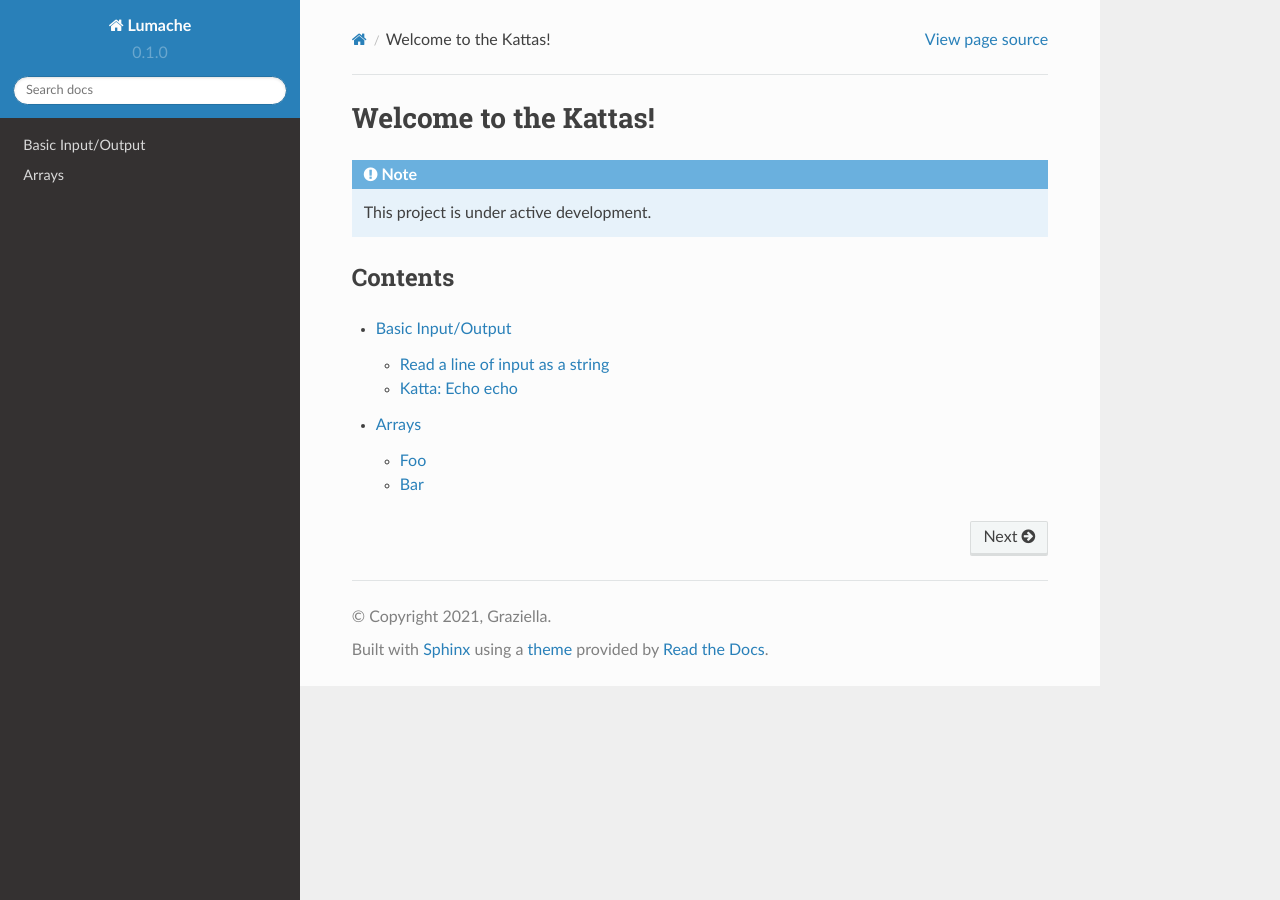
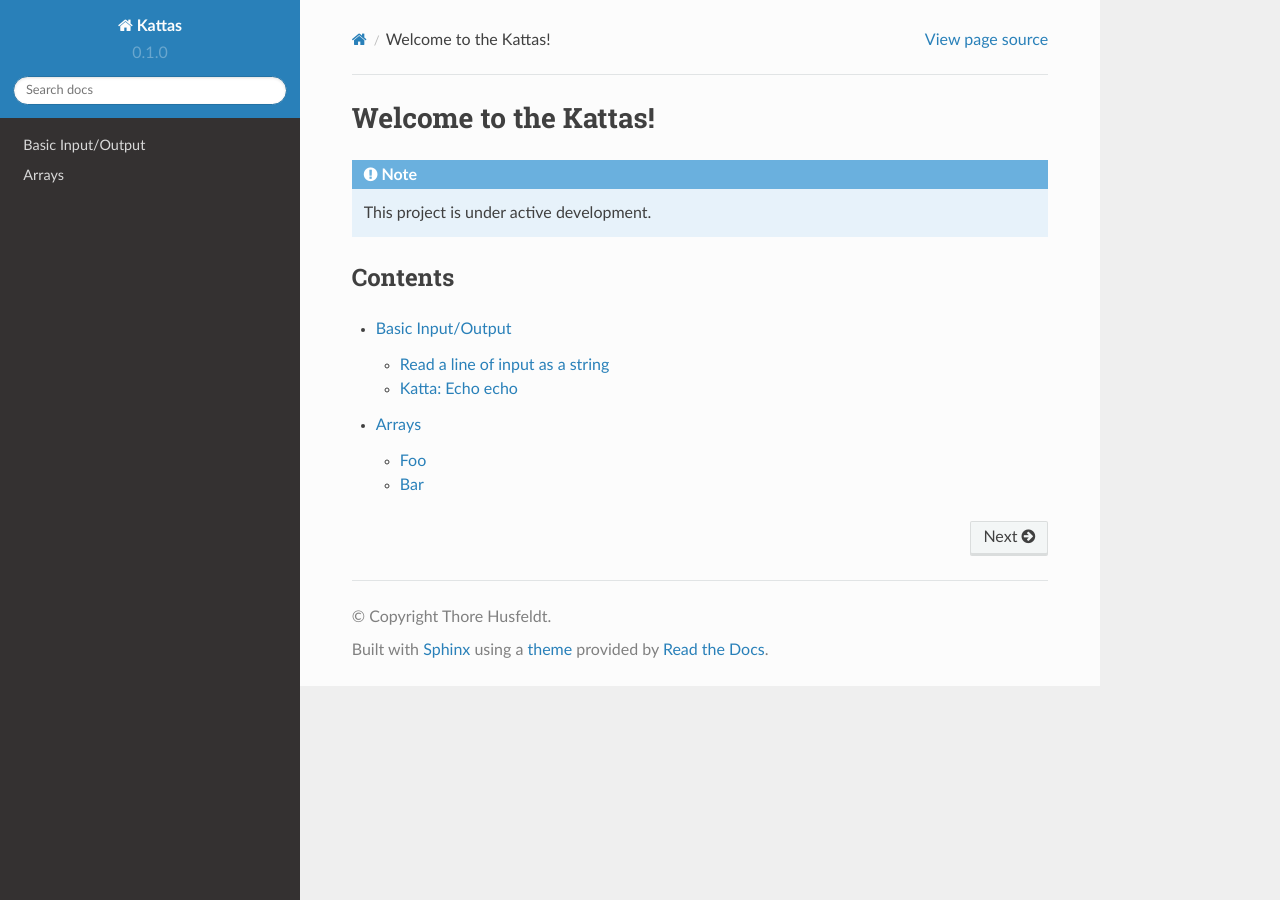
Before and after one commit to thorehusfeldt/kattas, a Sphinx documentation site: the page built from docs/source/index.rst, in a window 1280 px wide. Built offline with Sphinx 7.4.7 and the Read the Docs theme 2.0.0, drawn with Linux system fonts in a browser that asks for light colours.

Commit message:
Update project metadata

```diff
--- a/docs/source/conf.py
+++ b/docs/source/conf.py
@@ -2,9 +2,9 @@
 
 # -- Project information
 
-project = 'Lumache'
-copyright = '2021, Graziella'
-author = 'Graziella'
+project = 'Kattas'
+copyright = 'Thore Husfeldt'
+author = 'Thore Husfeldt'
 
 release = '0.1'
 version = '0.1.0'
```
